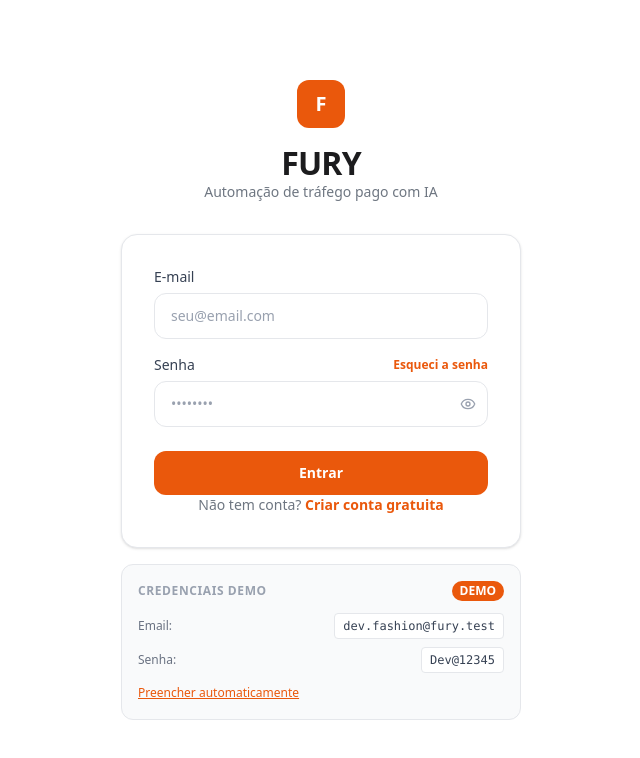
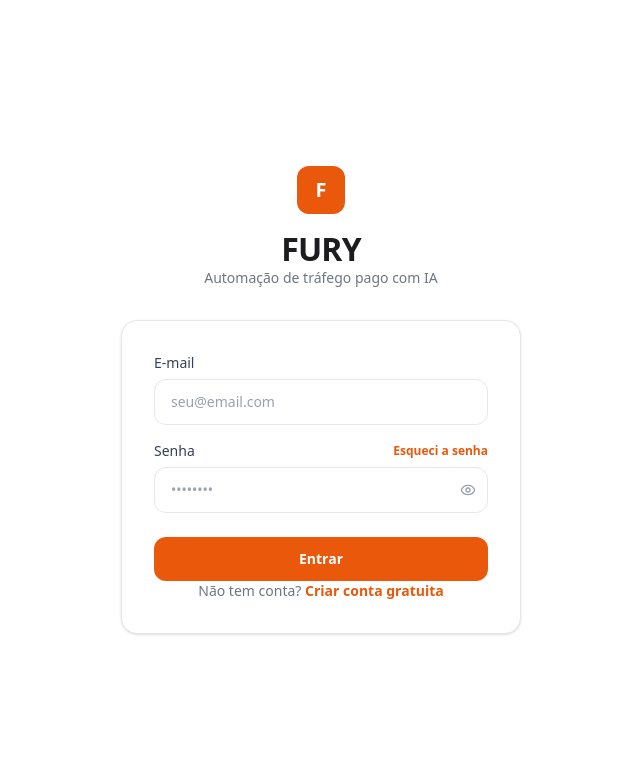
Before and after one commit to clickhero-dev/fury-app-v2, a React (Vite) app in the folder apps/web/: page /login in a window 1280 px wide. Shown: the top 758 px of the page, without its empty margins (319-959 px from the left). Built offline with nearby package versions, Linux system fonts and the light colour scheme; no server answers.

Commit message:
Remove demo credentials from login and shell

```diff
--- a/apps/web/src/components/layout/AuthenticatedShell.tsx
+++ b/apps/web/src/components/layout/AuthenticatedShell.tsx
@@ -3,7 +3,6 @@ import { Navigate, Outlet, useLocation, useNavigate } from 'react-router-dom';
 import { useQuery } from '@tanstack/react-query';
 import { Sidebar } from '../Sidebar';
 import api from '../../lib/api';
-import { DEMO_CREDENTIALS } from '../../lib/constants';
 import { useSubscription } from '../../hooks/useBilling';
 import { useAppDispatch } from '../../store/hooks';
 import { setMetaId, setPlan } from '../../store/slices/authSlice';
@@ -20,7 +19,6 @@ export type ShellContext = {
  * Rotas que não devem disparar o redirecionamento de onboarding.
  * Billing é isento para que usuários sem conta Meta possam acessar planos e assinar.
  */
-const DEMO_USER_EMAILS = [DEMO_CREDENTIALS.email];
 const ONBOARDING_EXEMPT = ['/assinatura', '/planos'];
 
 /**
@@ -58,13 +56,7 @@ export function AuthenticatedShell() {
   const navigate = useNavigate();
   const dispatch = useAppDispatch();
 
-  let currentUserEmail: string | null = null;
-  try {
-    const user = JSON.parse(localStorage.getItem('user') || '{}');
-    currentUserEmail = user?.email ?? null;
-  } catch { /* ignore */ }
-
-  const isDemoUser = currentUserEmail ? DEMO_USER_EMAILS.includes(currentUserEmail) : false;
+  const isDemoUser = false;
   const isOnboarding = location.pathname.startsWith('/onboarding');
   const isExempt = ONBOARDING_EXEMPT.some((p) => location.pathname.startsWith(p));
   const isSubscriptionExempt =
--- a/apps/web/src/index.css
+++ b/apps/web/src/index.css
@@ -249,3 +249,14 @@ html.dark .bg-blue-600 {
 html.dark .hover\:bg-blue-700:hover {
   background-color: #1d4ed8 !important;
 }
+
+/* === Amber colors in dark mode (Configurações faturamento trial card + wizard warnings) === */
+html.dark .bg-amber-50 {
+  background-color: color-mix(in srgb, #f59e0b 12%, var(--color-surface)) !important;
+}
+html.dark .border-amber-200 {
+  border-color: color-mix(in srgb, #f59e0b 25%, var(--color-border)) !important;
+}
+html.dark .text-amber-700 {
+  color: #fbbf24 !important;
+}
--- a/apps/web/src/lib/constants.ts
+++ b/apps/web/src/lib/constants.ts
@@ -7,14 +7,3 @@ export const FURY_COLORS = {
   primary: '#E8631A',
   primaryDark: '#d45316',
 };
-
-/**
- * Credenciais de demonstração para acesso rápido em desenvolvimento.
- * Exibidas na tela de login para facilitar testes.
- *
- * ⚠️ Nunca usar em produção.
- */
-export const DEMO_CREDENTIALS = {
-  email: 'dev.fashion@fury.test',
-  password: 'Dev@12345',
-};
--- a/apps/web/src/lib/utils.ts
+++ b/apps/web/src/lib/utils.ts
@@ -44,12 +44,3 @@ export const FURY_COLORS = {
   primary: '#E8631A',
   primaryDark: '#d45316',
 };
-
-/**
- * Credenciais de demonstração para acesso rápido em ambiente de desenvolvimento.
- * Nunca usar em produção.
- */
-export const DEMO_CREDENTIALS = {
-  email: 'dev.fashion@fury.test',
-  password: 'Dev@12345',
-};
--- a/apps/web/src/pages/auth/LoginPage.tsx
+++ b/apps/web/src/pages/auth/LoginPage.tsx
@@ -6,7 +6,6 @@ import { z } from 'zod';
 import { Eye, EyeOff, Loader2 } from 'lucide-react';
 import { isAxiosError } from 'axios';
 import { useLogin } from '@/hooks/useLogin';
-import { DEMO_CREDENTIALS } from '@/lib/constants';
 
 const loginSchema = z.object({
   email: z.string().email('Email inválido'),
@@ -36,7 +35,6 @@ export function LoginPage() {
   const {
     register,
     handleSubmit,
-    setValue,
     formState: { errors },
   } = useForm<LoginFormValues>({
     resolver: zodResolver(loginSchema as any),
@@ -51,12 +49,6 @@ export function LoginPage() {
     } catch (err) {
       setError(getFriendlyError(err));
     }
-  };
-
-  const fillDemo = () => {
-    setValue('email', DEMO_CREDENTIALS.email, { shouldValidate: false });
-    setValue('password', DEMO_CREDENTIALS.password, { shouldValidate: false });
-    setError('');
   };
 
   return (
@@ -164,39 +156,7 @@ export function LoginPage() {
             </Link>
           </p>
         </div>
-
-        {/* Demo credentials */}
-        <div className="mt-4 bg-gray-50 border border-gray-200 rounded-xl p-4">
-          <div className="flex items-center justify-between mb-3">
-            <span className="text-xs font-bold text-gray-400 uppercase tracking-wider">
-              Credenciais Demo
-            </span>
-            <span className="bg-[#EA580C] text-white text-xs px-2 py-0.5 rounded-full font-semibold">
-              DEMO
-            </span>
-          </div>
-          <div className="space-y-2">
-            <div className="flex items-center justify-between gap-3">
-              <span className="text-xs text-gray-500 shrink-0">Email:</span>
-              <code className="font-mono text-xs bg-white border border-gray-200 rounded px-2 py-1 text-gray-700 truncate">
-                {DEMO_CREDENTIALS.email}
-              </code>
-            </div>
-            <div className="flex items-center justify-between gap-3">
-              <span className="text-xs text-gray-500 shrink-0">Senha:</span>
-              <code className="font-mono text-xs bg-white border border-gray-200 rounded px-2 py-1 text-gray-700">
-                {DEMO_CREDENTIALS.password}
-              </code>
-            </div>
-          </div>
-          <button
-            type="button"
-            onClick={fillDemo}
-            className="mt-3 text-xs text-[#EA580C] underline cursor-pointer hover:text-[#D4520B] transition-colors"
-          >
-            Preencher automaticamente
-          </button>
-        </div>
+{/* Fim do card */}
 
       </div>
     </div>
```
Also changed, not shown: 1 other file (tests, documents, lock files or other folders).
